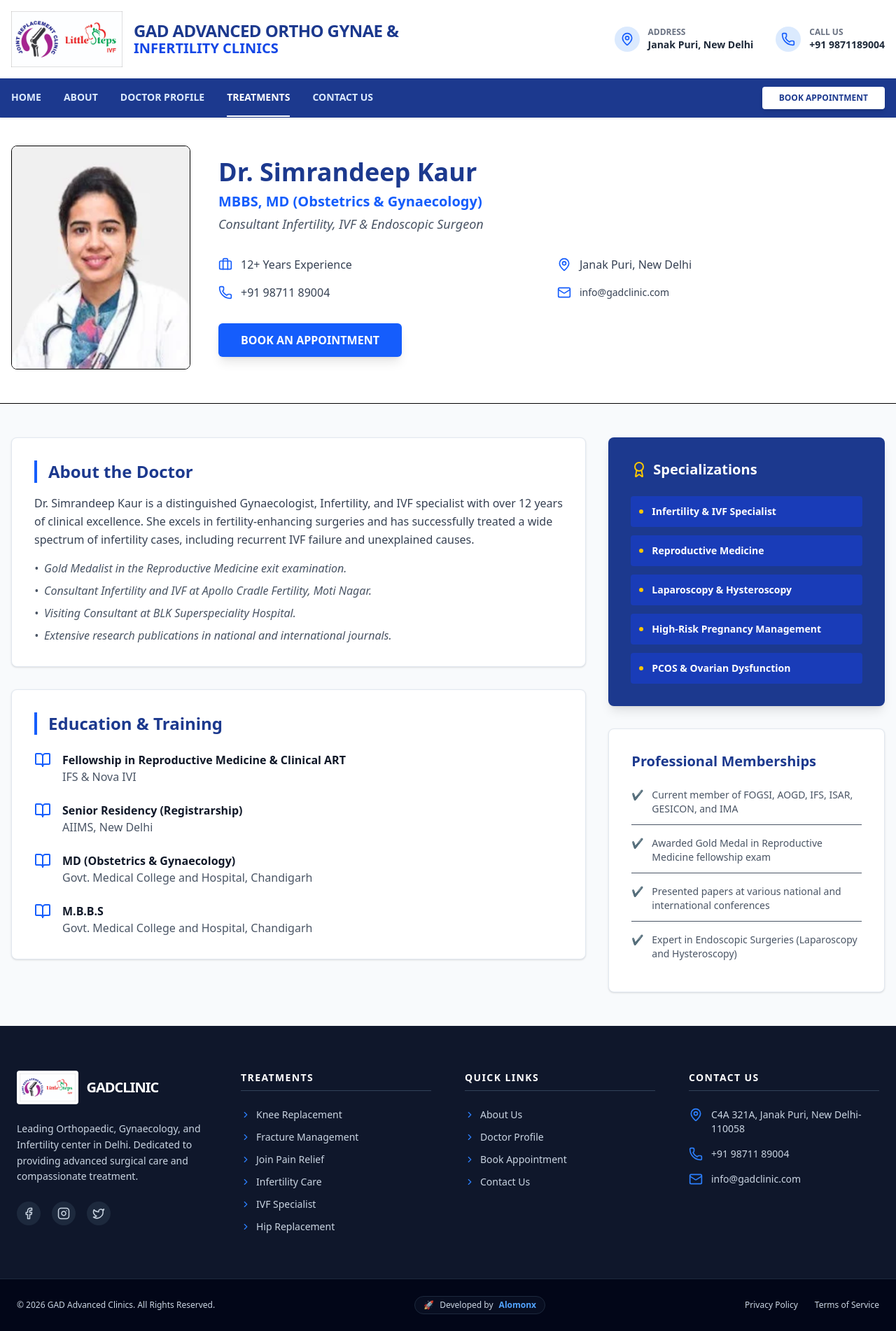
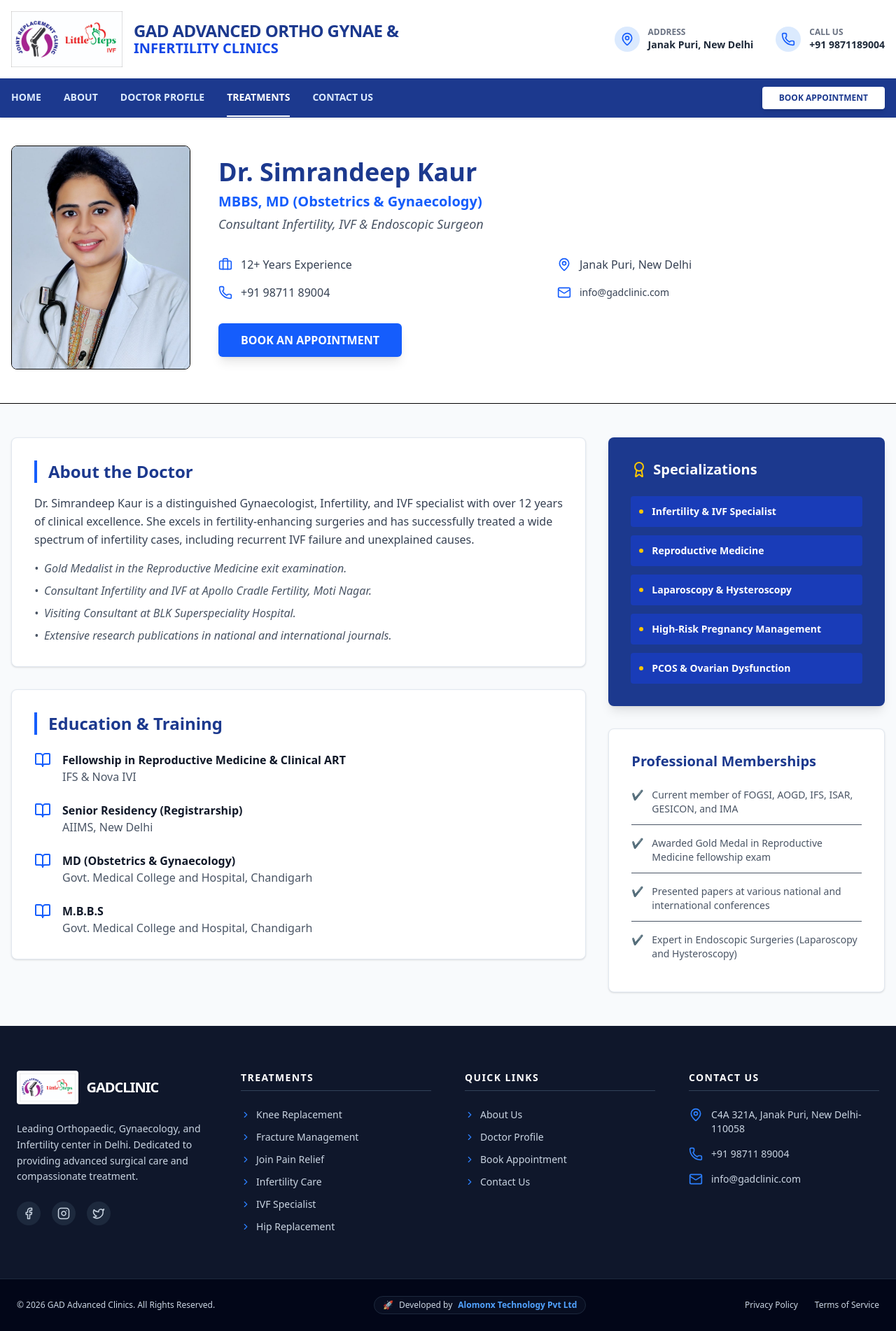
Before and after one commit to sachinpalcs/GADClinic, a React (Vite) app: page /doctor-profile/simrandeep in a window 1280 px wide. Shown: the whole page at 70% size. Built offline with nearby package versions, Linux system fonts and the light colour scheme.

Commit message:
update footer and photo

```diff
--- a/src/doctor/Simrandeep.jsx
+++ b/src/doctor/Simrandeep.jsx
@@ -1,7 +1,7 @@
 import React from 'react';
 import { Mail, Phone, MapPin, Award, BookOpen, Briefcase, GraduationCap } from 'lucide-react';
 import { Link } from 'react-router-dom';
-import Maam_phot from '../assets/Maam_photo.png';
+import Maam_photo from '../assets/Maam_photo.jpeg';
 
 const Simrandeep = () => {
   const doctorData = {
@@ -45,7 +45,7 @@ const Simrandeep = () => {
       {/* Top Profile Header */}
       <section className="bg-white border-b">
         <div className="max-w-7xl mx-auto px-4 py-12 flex flex-col md:flex-row gap-10 items-center">
-          <img src={Maam_phot} alt={doctorData.name} className="w-64 h-80 rounded-lg shadow-inner object-cover border" />
+          <img src={Maam_photo} alt={doctorData.name} className="w-64 h-80 rounded-lg shadow-inner object-cover border" />
 
           <div className="flex-1 text-center md:text-left">
             <h1 className="text-4xl font-extrabold text-blue-900">{doctorData.name}</h1>
--- a/src/home/Slides.jsx
+++ b/src/home/Slides.jsx
@@ -1,7 +1,7 @@
 import { Link } from 'react-router-dom';
 import { motion } from 'framer-motion';
 import Parvindar_photo from '../assets/Parvindar_photo.png';
-import Maam_photo from '../assets/Maam_photo.png';
+import Maam_photo from '../assets/Maam_photo.jpeg';
 import { Phone, Mail, MapPin, Award } from 'lucide-react';
 // import logo from '../assets/logo.jpeg';
 
--- a/src/layout/Footer.jsx
+++ b/src/layout/Footer.jsx
@@ -121,7 +121,7 @@ const Footer = () => {
             >
               Alomonx
             </a> */}
-            <p className="text-blue-400 hover:text-blue-300 font-bold transition-colors ml-1">Alomonx</p>
+            <p className="text-blue-400 hover:text-blue-300 font-bold transition-colors ml-1">Alomonx Technology Pvt Ltd</p>
           </div>
 
 
--- a/src/pages/DocterProfiles.jsx
+++ b/src/pages/DocterProfiles.jsx
@@ -2,7 +2,7 @@ import React from 'react';
 import { Link, NavLink } from 'react-router-dom';
 import { Award, Stethoscope, Baby, ArrowRight } from 'lucide-react';
 import Parvindar_photo from '../assets/Parvindar_photo.png';
-import Maam_photo from '../assets/Maam_photo.png';
+import Maam_photo from '../assets/Maam_photo.jpeg';
 
 const DoctorProfile = () => {
   const doctors = [
```
Also changed, not shown: src/assets/Maam_photo.jpeg (added), src/assets/Maam_photo.png (deleted).
